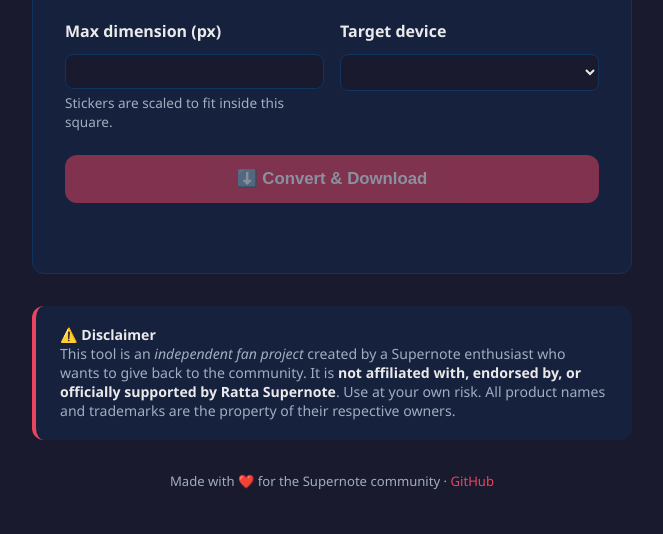
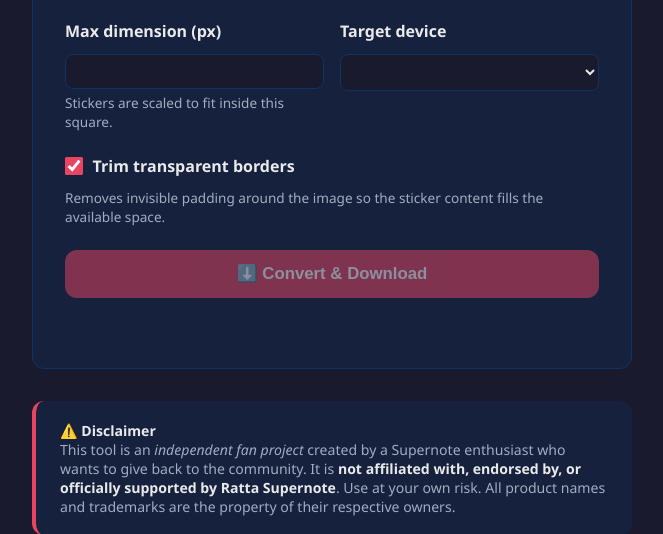
Before and after one commit to j-raghavan/supernote-stickers, a Flask app: template src/supernote_stickers/templates/index.html in a window 1280 px wide. Shown: the part 387-921 px from the top of the page, without its empty margins (308-971 px from the left). Before the commit the page ends 877 px from the top, so only its background shows below. Run offline with Flask 3, Linux system fonts and the light colour scheme; the template is opened without the code that fills it, so the values that code supplies are empty.

Commit message:
chore: added autotrim feature

```diff
--- a/src/supernote_stickers/templates/index.html
+++ b/src/supernote_stickers/templates/index.html
@@ -88,6 +88,25 @@
       margin-top: .3rem;
     }
 
+    .checkbox-field {
+      display: flex;
+      align-items: center;
+      gap: .6rem;
+      margin-bottom: 1.5rem;
+    }
+    .checkbox-field input[type=checkbox] {
+      width: 18px;
+      height: 18px;
+      accent-color: var(--accent);
+      cursor: pointer;
+    }
+    .checkbox-field label {
+      display: inline;
+      margin-bottom: 0;
+      font-weight: 600;
+      cursor: pointer;
+    }
+
     .btn {
       display: block;
       width: 100%;
@@ -174,6 +193,14 @@
       </div>
     </div>
 
+    <div class="checkbox-field">
+      <input type="checkbox" id="trim" checked />
+      <label for="trim">Trim transparent borders</label>
+    </div>
+    <p class="hint" style="margin-top:-.8rem; margin-bottom:1.5rem;">
+      Removes invisible padding around the image so the sticker content fills the available space.
+    </p>
+
     <button type="submit" class="btn" id="convertBtn" disabled>
       ⬇️ Convert &amp; Download
     </button>
@@ -253,6 +280,7 @@
     selectedFiles.forEach(f => fd.append('files[]', f));
     fd.append('size',   document.getElementById('size').value);
     fd.append('device', document.getElementById('device').value);
+    fd.append('trim',   document.getElementById('trim').checked ? 'true' : 'false');
 
     try {
       const res = await fetch('/convert', { method: 'POST', body: fd });
--- a/src/supernote_stickers/web/app.py
+++ b/src/supernote_stickers/web/app.py
@@ -50,6 +50,7 @@ def convert():
         files[]  – one or more image files
         size     – max sticker dimension (optional, default 180)
         device   – device code (optional, default "N5")
+        trim     – crop transparent borders (optional, default "true")
     """
     uploaded = request.files.getlist("files[]")
     if not uploaded:
@@ -57,6 +58,7 @@ def convert():
 
     size = int(request.form.get("size", DEFAULT_STICKER_SIZE))
     device = request.form.get("device", "N5")
+    trim = request.form.get("trim", "true").lower() not in ("false", "0", "no")
 
     if device not in DEVICES:
         return jsonify({"error": f"Unknown device code: {device!r}"}), 400
@@ -72,7 +74,7 @@ def convert():
         images.append((filename.stem, buf))
 
     try:
-        snstk_bytes = build_snstk(images, size=size, device=device)
+        snstk_bytes = build_snstk(images, size=size, device=device, trim=trim)
     except Exception as exc:  # noqa: BLE001
         return jsonify({"error": str(exc)}), 500
 
```
Also changed, not shown: docs/app.js (+50 -9 lines), docs/index.html (+31 -0 lines), src/supernote_stickers/cli.py (+7 -1 lines), src/supernote_stickers/converter.py (+15 -1 lines).
